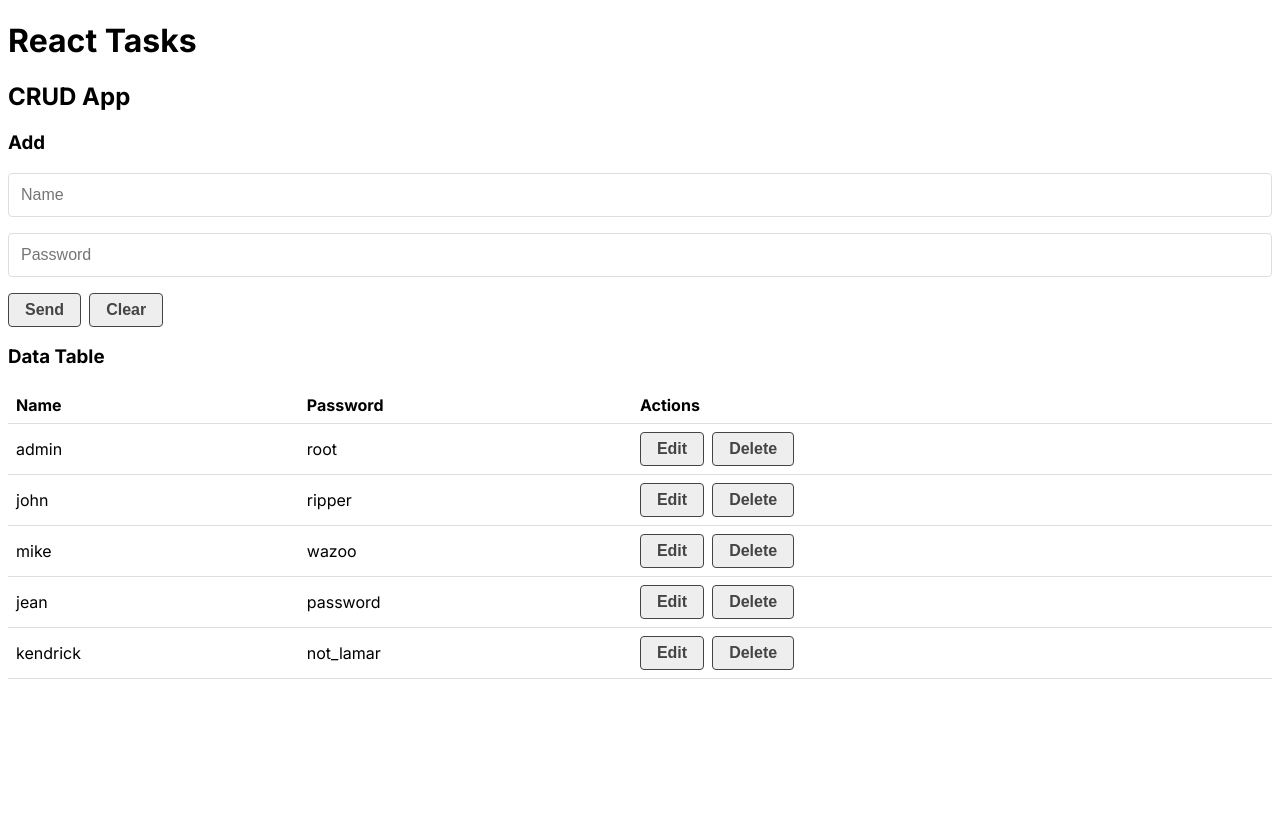
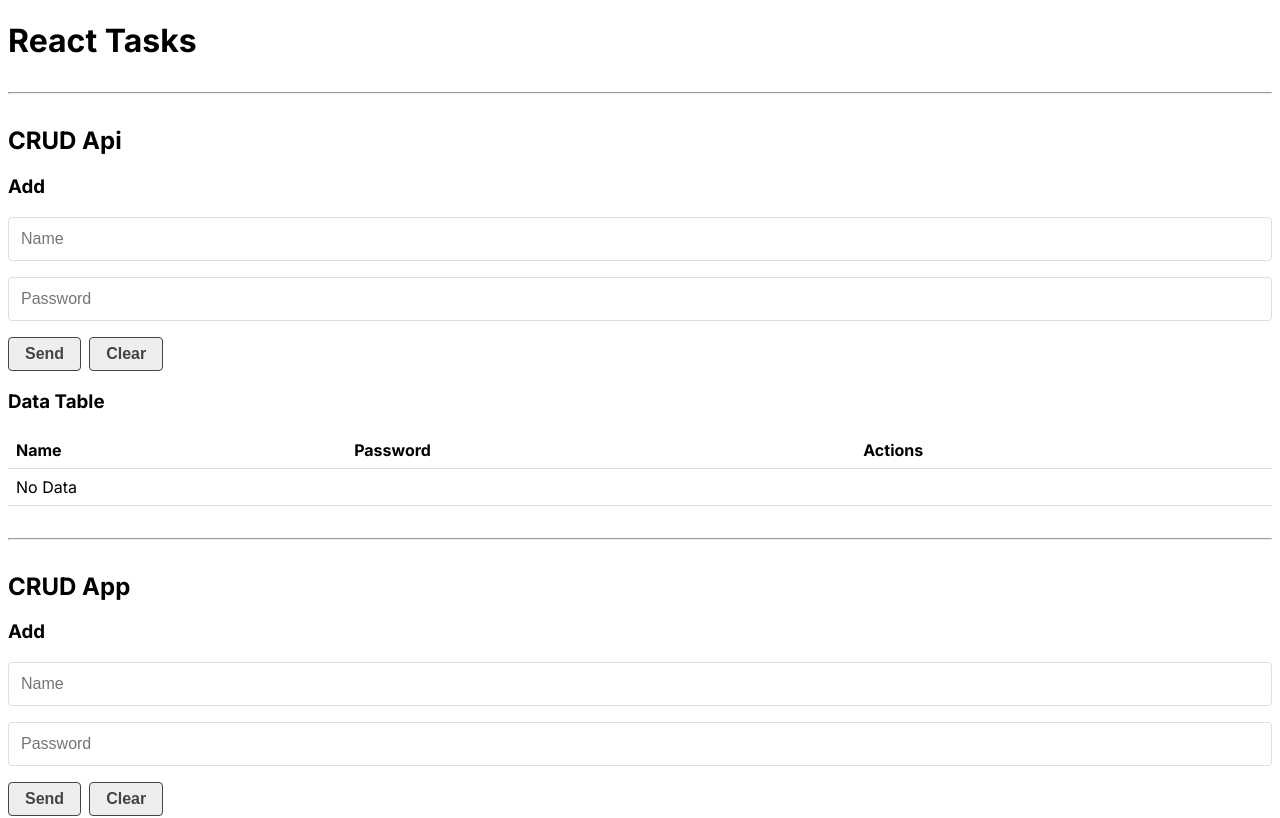
Before and after one commit to Netbul4/react-crud, a Next.js app: page / in a window 1280 px wide. Shown: the top 818 px of the page. Built offline with nearby package versions, Linux system fonts and the light colour scheme.

Commit message:
feat: API crud and helpers

```diff
--- a/package.json
+++ b/package.json
@@ -6,7 +6,8 @@
     "dev": "next dev",
     "build": "next build",
     "start": "next start",
-    "lint": "next lint"
+    "lint": "next lint",
+    "api": "json-server --watch src/api/db.json --port 4000"
   },
   "dependencies": {
     "react": "^18",
--- /dev/null
+++ b/src/api/db.json
@@ -0,0 +1,34 @@
+{
+  "users": [
+    {
+      "id": 0,
+      "name": "admin",
+      "user": "admin",
+      "password": "root"
+    },
+    {
+      "id": 1,
+      "name": "john",
+      "user": "jtheripper",
+      "password": "ripper"
+    },
+    {
+      "id": 2,
+      "name": "mike",
+      "user": "michael_",
+      "password": "wazoo"
+    },
+    {
+      "id": 3,
+      "name": "jean",
+      "user": "naj_2020",
+      "password": "password"
+    },
+    {
+      "id": 4,
+      "name": "kendrick",
+      "user": "Kn_1998",
+      "password": "not_lamar"
+    }
+  ]
+}
--- a/src/app/page.js
+++ b/src/app/page.js
@@ -1,11 +1,15 @@
 import Image from "next/image";
 import "../components/index.css";
 import CrudApp from "@/components/CrudApp";
+import CrudApi from "@/components/CrudApi";
 
 export default function Home() {
   return (
     <>
       <h1>React Tasks</h1>
+      <hr/>
+      <CrudApi/>
+      <hr/>
       <CrudApp/>
     </>
   );
--- /dev/null
+++ b/src/components/CrudApi.js
@@ -0,0 +1,53 @@
+"use client";
+import React, { useState } from "react";
+import CrudForm from "./CrudForm";
+import CrudTable from "./CrudTable";
+
+const CrudApi = () => {
+  const [db, setDb] = useState([]);
+  const [dataToEdit, setDataToEdit] = useState(null);
+
+  const createData = (data) => {
+    data.id = Date.now();
+    setDb([...db, data]);
+  };
+
+  const updateData = (data) => {
+    let newData = db.map((el) => (el.id === data.id ? data : el));
+    setDb(newData);
+  };
+
+  const deleteData = (id) => {
+    let isDelete = window.confirm(
+      `Are you sure to delete this register with the id '${id}?`
+    );
+
+    if (!isDelete) {
+      return;
+    } else {
+      let newData = db.filter((el) => el.id != id);
+      setDb(newData);
+    }
+  };
+
+  return (
+    <div>
+      <h2>CRUD Api</h2>
+      <article classname="grid-1-2">
+        <CrudForm
+          createData={createData}
+          updateData={updateData}
+          dataToEdit={dataToEdit}
+          setDataToEdit={setDataToEdit}
+        />
+        <CrudTable
+          data={db}
+          setDataToEdit={setDataToEdit}
+          deleteData={deleteData}
+        />
+      </article>
+    </div>
+  );
+};
+
+export default CrudApi;
```
Also changed, not shown: src/helpers/helpHttp.js (added, +56 -0 lines).
